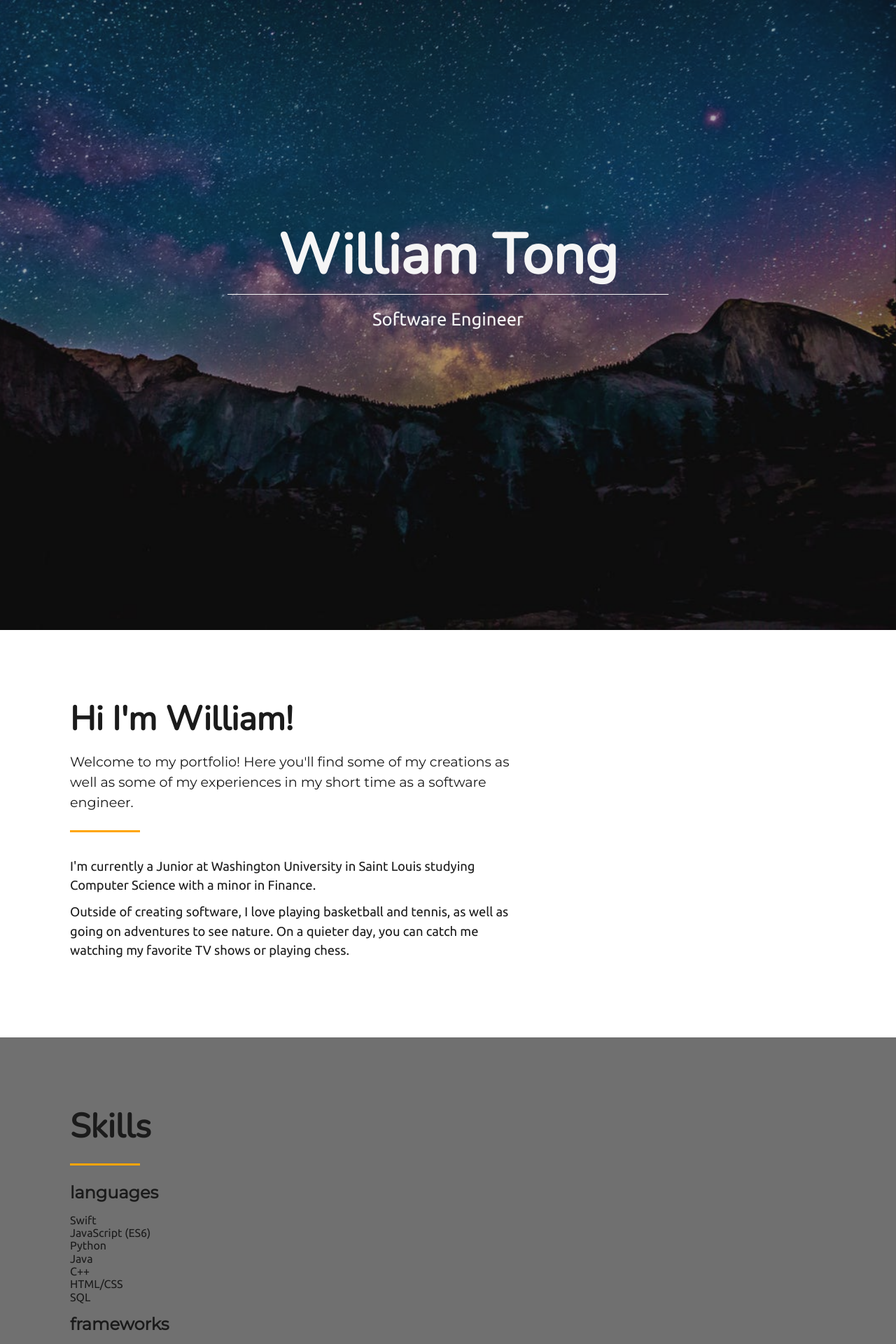
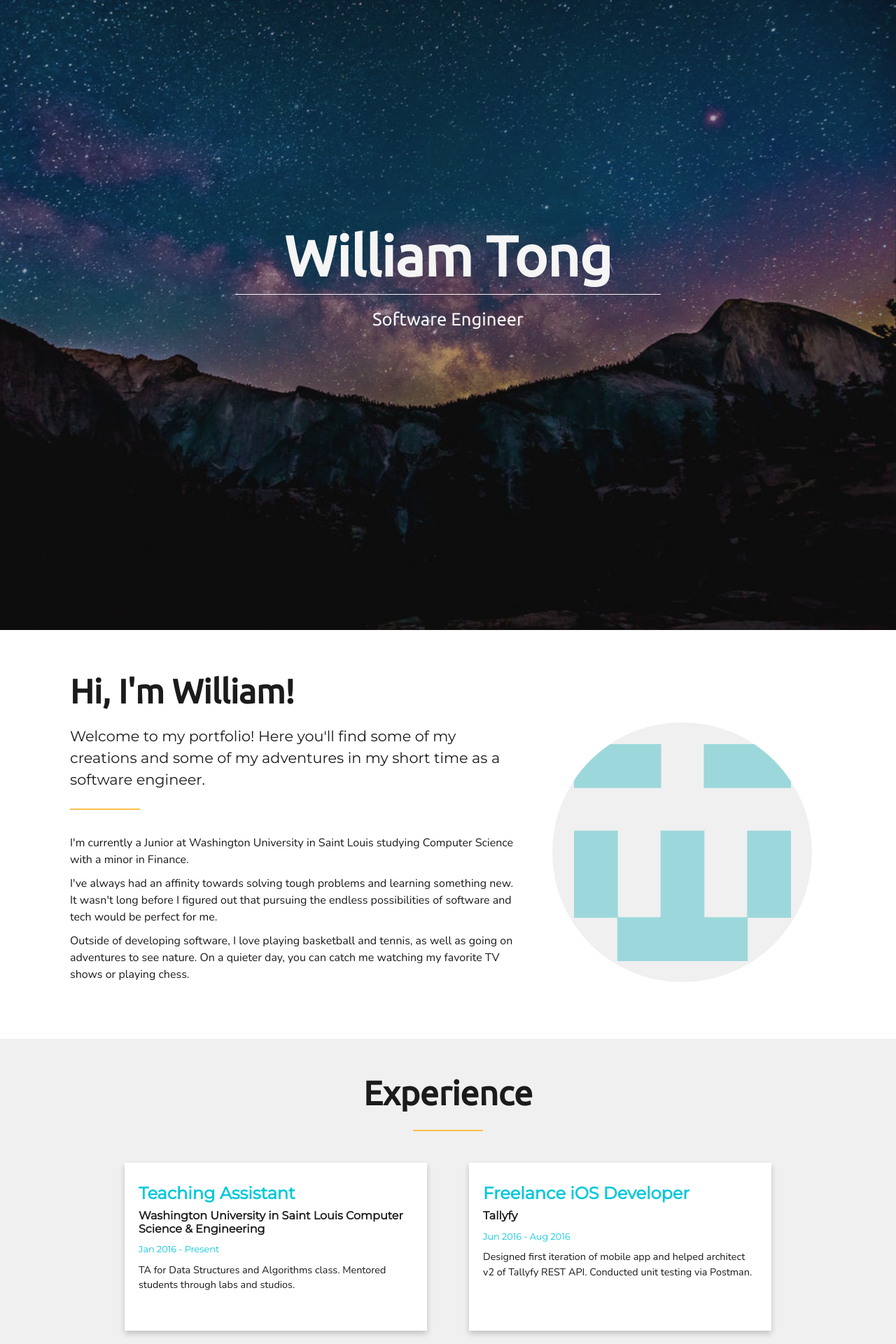
Before and after one commit to wmtong/wmtong.github.io, a Jekyll site: the page built from index.html, in a window 1280 px wide. Shown: the top 1920 px of the page at 70% size. Built offline with Jekyll 4.4.1, drawn with Linux system fonts in a browser that asks for light colours; nearby versions of some CDN libraries; some of the changed text lies outside the part shown.

Commit message:
add style to bio, experiences

```diff
--- a/_data/bio.yml
+++ b/_data/bio.yml
@@ -1,5 +1,6 @@
-- heading: Hi I'm William!
-  subheading: Welcome to my portfolio! Here you'll find some of my creations as well as some of my experiences in my short time as a software engineer.
+- heading: Hi, I'm William!
+  subheading: Welcome to my portfolio! Here you'll find some of my creations and some of my adventures in my short time as a software engineer.
   info:
     - item: I'm currently a Junior at Washington University in Saint Louis studying Computer Science with a minor in Finance.
-    - item: Outside of creating software, I love playing basketball and tennis, as well as going on adventures to see nature. On a quieter day, you can catch me watching my favorite TV shows or playing chess.
+    - item: I've always had an affinity towards solving tough problems and learning something new. It wasn't long before I figured out that pursuing the endless possibilities of software and tech would be perfect for me.
+    - item: Outside of developing software, I love playing basketball and tennis, as well as going on adventures to see nature. On a quieter day, you can catch me watching my favorite TV shows or playing chess.
--- a/_includes/bio.html
+++ b/_includes/bio.html
@@ -1,18 +1,19 @@
 <section id="bio-section" class="section">
   <div class="section-wrapper">
+    {% for bio in site.data.bio %}
+    <h1 class="section-heading bio-heading">{{ bio.heading }}</h1>
     <div class="fade-in">
-      {% for bio in site.data.bio %}
-      <h1 class="section-heading">{{ bio.heading }}</h1>
       <h3 class="section-subheading">{{ bio.subheading }}</h3>
       <span class="divider"></span>
       <div class="bio-wrapper">
+        <img class="propic" src="img/avatar.jpg" alt="propic">
         <div class="bio-text-wrapper">
           {% for info in bio.info %}
           <p class="bio-text">{{ info.item }}</p>
           {% endfor %}
         </div>
       </div>
-      {% endfor %}
     </div>
+    {% endfor %}
   </div>
 </section>
--- a/_includes/experiences.html
+++ b/_includes/experiences.html
@@ -1,26 +1,23 @@
-<section id="experience-section" class="section">
-  <div class="bg" data-anchor-target="#experience-section"
+<section id="experiences-section" class="section">
+  <div class="bg" data-anchor-target="#experiences-section"
   data-bottom-top="transform: translate3d(0px, -150px, 0px);"
   data-top-bottom="transform: translate3d(0px, 150px, 0px);"
   ></div>
   <div class="section-wrapper">
     <div class="fade-in">
-      <h1 class="section-heading">Experience</h1>
-      <span class="divider"></span>
-      <div class="experience-wrapper">
-        <div>
-          {% for item in site.data.experiences %}
-          <div class="experience-block">
-            <div class="experience-content">
-              <h2 class="position">{{item.position}}</h2>
-              <h3 class="company"><a href="{{item.url}}" target="_blank">{{item.company}}</a></h3>
-              <p class="job-desc">{{item.description}}</p>
-            </div>
+      <h1 class="section-heading center">Experience</h1>
+      <span class="divider center"></span>
+      <div class="experiences-wrapper center">
+        {% for item in site.data.experiences %}
+        <div class="experiences-block">
+          <div class="experiences-content">
+            <h2 class="position">{{item.position}}</h2>
+            <h3 class="company"><a href="{{item.url}}">{{item.company}}</a></h3>
             <span class="date">{{item.date}}</span>
+            <p class="job">{{item.description}}</p>
           </div>
-          {% endfor %}
         </div>
-        <i class="down-arrow"></i>
+        {% endfor %}
       </div>
     </div>
   </div>
--- a/_includes/skills.html
+++ b/_includes/skills.html
@@ -3,23 +3,19 @@
     <div class="fade-in">
       <h1 class="section-heading">Skills</h1>
       <span class="divider"></span>
-      <div class="skills-flex-wrapper">
-
+      <div class="skills-wrapper">
         {% for skill in site.data.skills %}
-        <div class="flex-item dev-wrapper">
-          <h2 class="skills-heading">
-            <span>{{skill[0]}}</span>
-          </h2>
-          <ul>
-              {% for i in skill[1] %}
-              <li class="dev-item">{{i.item}}</li>
-              {% endfor %}
-
-          </ul>
+        <div class="skills-block">
+          <div class="skills-content">
+            <h2 class="skills-heading">{{skill[0]}}</h2>
+            <ul>
+                {% for i in skill[1] %}
+                <li class="skills-item">{{i.item}}</li>
+                {% endfor %}
+            </ul>
+          </div>
         </div>
-
         {% endfor %}
-
       </div>
     </div>
   </div>
--- a/_scss/main.scss
+++ b/_scss/main.scss
@@ -6,3 +6,4 @@
 @import 'partials/header';
 @import 'partials/bio';
 @import 'partials/experiences';
+@import 'partials/skills';
--- a/index.html
+++ b/index.html
@@ -5,8 +5,8 @@ layout: default
 <div class="rellax" id="rellax-body" data-rellax-speed="3">
   {% include header.html %}
   {% include bio.html %}
-  {% include skills.html %}
   {% include experiences.html %}
   {% include projects.html %}
+  {% include skills.html %}
   {% include footer.html %}
 </div>
```
Also changed, not shown: _scss/partials/_base.scss (+12 -17 lines), _scss/partials/_bio.scss (+24 -2 lines), _scss/partials/_experiences.scss (+47 -13 lines), _scss/partials/_skills.scss (+21 -162 lines), _scss/partials/_variables.scss (+4 -3 lines), css/main.css, img/avatar.jpg (added).
